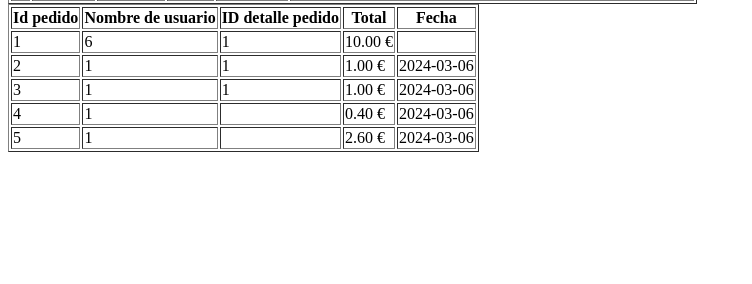
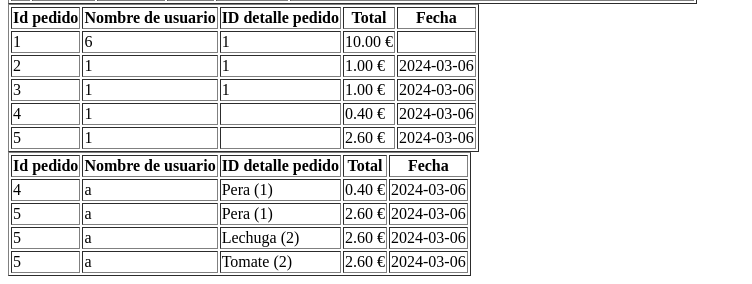
Before and after one commit to cateilario/La-Fruteria-Cate, a PHP site: page /admin/index.php in a window 1280 px wide. Shown: the part 1884-2168 px from the top of the page, without its empty margins (0-752 px from the left). Before the commit the page ends 2036 px from the top, so only its background shows below. Run offline with PHP 8.4, Linux system fonts and the light colour scheme; data comes from the database, SQL or seed files in the repository.

Commit message:
Imprimir admin pedidos v0.1

```diff
--- a/admin/index.php
+++ b/admin/index.php
@@ -12,8 +12,14 @@ $conn = conectarDB();
 
 $query = "SELECT * FROM stock";
 $query2 = "SELECT * FROM pedidos";
+$query3 = "SELECT p.id, u.username AS user_name, CONCAT(s.nombre, ' (', od.quantity, ')') AS detalle_pedido, p.total, p.order_date
+FROM pedidos p
+JOIN usuarios u ON p.usuarios_id = u.id
+JOIN order_details od ON p.id = od.pedidos_id
+JOIN stock s ON od.stock_id = s.id";
 $result = mysqli_query($conn, $query);
 $result2 = mysqli_query($conn, $query2);
+$result3 = mysqli_query($conn, $query3);
 
 ?>
 
@@ -113,7 +119,7 @@ $result2 = mysqli_query($conn, $query2);
                     <?php echo "<img src='../images/{$fruta['imagen']}'></img>"; ?>
                 </td>
             </tr>
-        <?php endforeach; ?>
+        <?php endforeach ?>
     </table>
 
     <table border="1px solid black">
@@ -145,7 +151,38 @@ $result2 = mysqli_query($conn, $query2);
                     <?php echo $pedido['order_date']; ?>
                 </td>
             </tr>
-        <?php endforeach; ?>
+        <?php endforeach ?>
+    </table>
+    <table border="1px solid black">
+        <tr>
+            <th>Id pedido</th>
+            <th>Nombre de usuario</th>
+            <th>ID detalle pedido</th>
+            <th>Total</th>
+            <th>Fecha</th>
+        </tr>
+        <?php while ($row = mysqli_fetch_assoc($result3)): ?>
+            <tr>
+                <td>
+                    <?php echo $row['id']; ?>
+                </td>
+                <td>
+                    <?php echo $row['user_name']; ?>
+                </td>
+
+                <td>
+                    <?php echo $row['detalle_pedido']; ?>
+                </td>
+
+                <td>
+                    <?php echo $row['total'] . " €"; ?>
+                </td>
+
+                <td>
+                    <?php echo $row['order_date']; ?>
+                </td>
+            </tr>
+        <?php endwhile ?>
     </table>
 </body>
 
--- a/includes/config/Database v0.0.1.sql
+++ b/includes/config/Database v0.0.1.sql
@@ -71,7 +71,11 @@ CREATE TABLE `pedidos` (
 
 LOCK TABLES `pedidos` WRITE;
 /*!40000 ALTER TABLE `pedidos` DISABLE KEYS */;
-INSERT INTO `pedidos` VALUES (1,6,'1',10.00,NULL),(2,1,'1',1.00,'2024-03-06'),(3,1,'1',1.00,'2024-03-06'),(4,1,NULL,0.40,'2024-03-06'),(5,1,NULL,2.60,'2024-03-06');
+INSERT INTO `pedidos` VALUES (1,6,'1',10.00,NULL),
+(2,1,'1',1.00,'2024-03-06'),
+(3,1,'1',1.00,'2024-03-06'),
+(4,1,NULL,0.40,'2024-03-06'),
+(5,1,NULL,2.60,'2024-03-06');
 /*!40000 ALTER TABLE `pedidos` ENABLE KEYS */;
 UNLOCK TABLES;
 
--- a/includes/config/database.php
+++ b/includes/config/database.php
@@ -1,7 +1,7 @@
 <?php
 function conectarDB()
 {
-    $db = mysqli_connect('localhost', 'root', 'Thrasher87?', 'fruteria', 3307);
+    $db = mysqli_connect('localhost', 'root', 'Nacho6330@', 'fruteria', 3307);
     if (!$db) {
         echo "Error: No se pudo conectar a MySQL." . PHP_EOL;
         exit;
```
